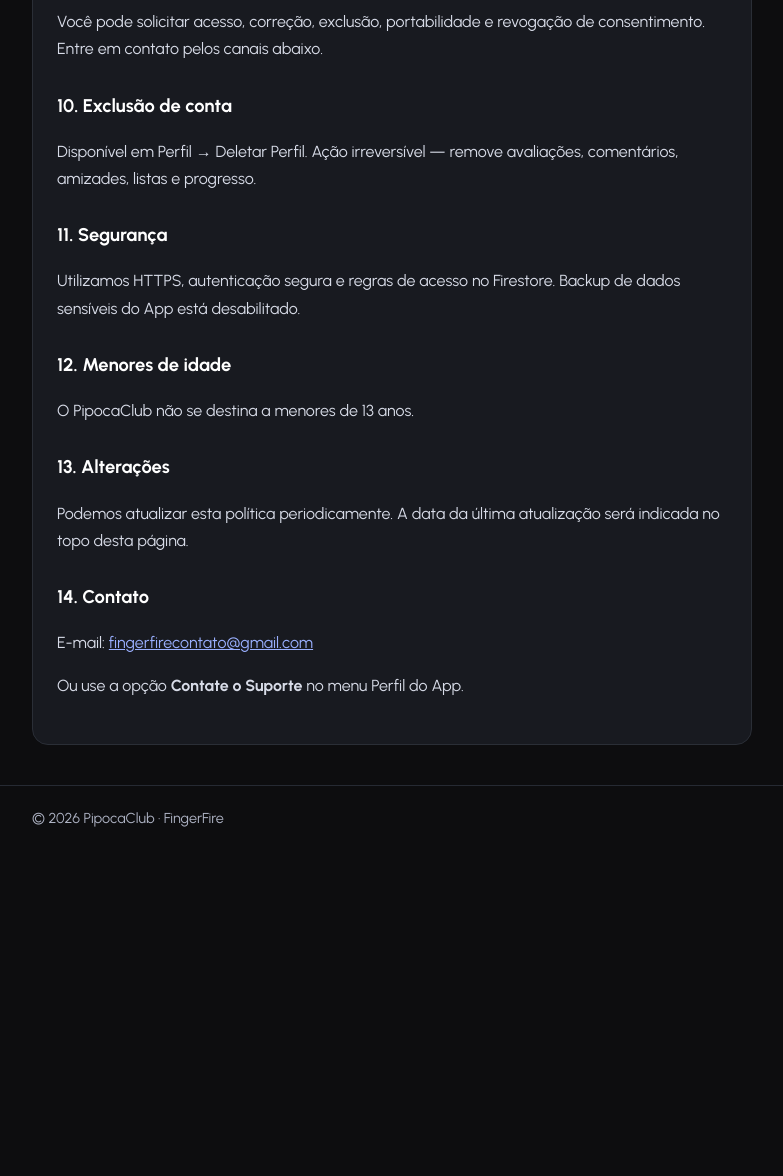
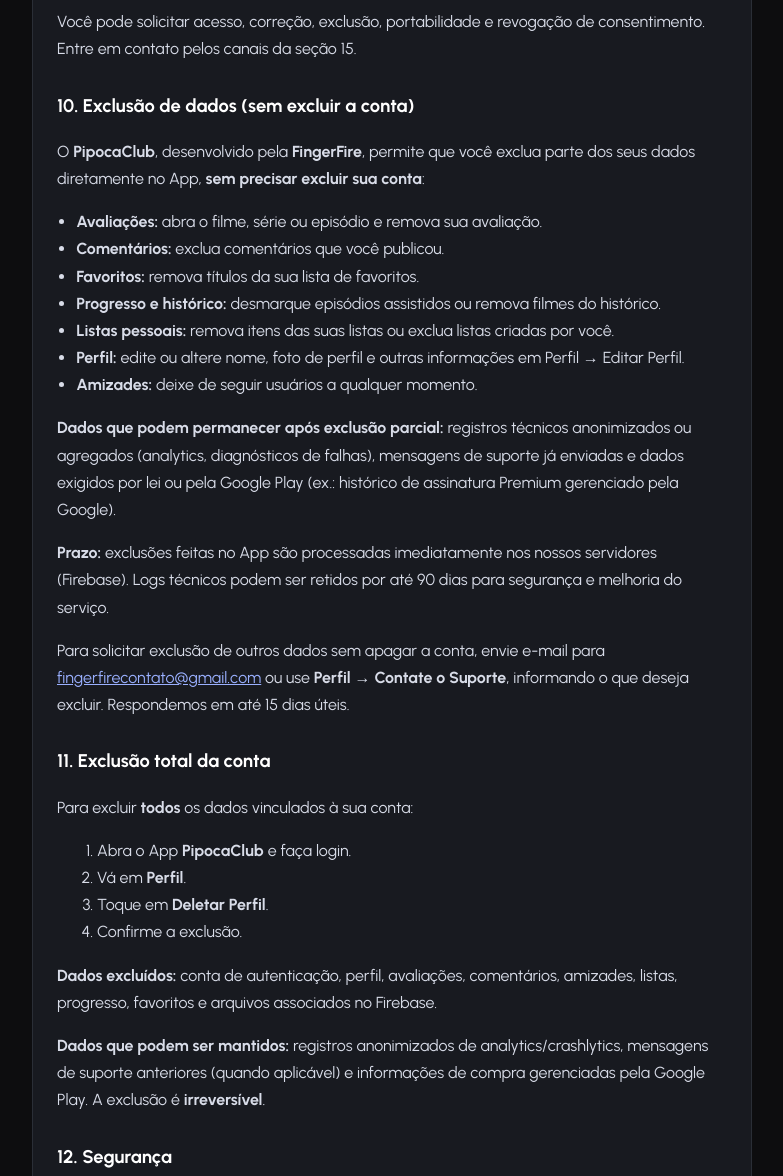
Before and after one commit to marlonsantini/PipocaClub-Web, a plain HTML site: page privacy-policy.html in a window 1280 px wide. Shown: the part 1800-2976 px from the top of the page, without its empty margins (248-1031 px from the left). Before the commit the page ends 2662 px from the top, so only its background shows below. Drawn offline with Linux system fonts and the light colour scheme.

Commit message:
docs: detalha exclusao parcial e total de dados na politica

```diff
--- a/privacy-policy.html
+++ b/privacy-policy.html
@@ -85,21 +85,44 @@
       <p>Dados em servidores Firebase e cache local no dispositivo. Mantemos os dados enquanto a conta estiver ativa ou conforme exigido por lei.</p>
 
       <h2>9. Seus direitos (LGPD)</h2>
-      <p>Você pode solicitar acesso, correção, exclusão, portabilidade e revogação de consentimento. Entre em contato pelos canais abaixo.</p>
+      <p>Você pode solicitar acesso, correção, exclusão, portabilidade e revogação de consentimento. Entre em contato pelos canais da seção 15.</p>
 
-      <h2>10. Exclusão de conta</h2>
-      <p>Disponível em Perfil → Deletar Perfil. Ação irreversível — remove avaliações, comentários, amizades, listas e progresso.</p>
+      <h2 id="exclusao-dados">10. Exclusão de dados (sem excluir a conta)</h2>
+      <p>O <strong>PipocaClub</strong>, desenvolvido pela <strong>FingerFire</strong>, permite que você exclua parte dos seus dados diretamente no App, <strong>sem precisar excluir sua conta</strong>:</p>
+      <ul>
+        <li><strong>Avaliações:</strong> abra o filme, série ou episódio e remova sua avaliação.</li>
+        <li><strong>Comentários:</strong> exclua comentários que você publicou.</li>
+        <li><strong>Favoritos:</strong> remova títulos da sua lista de favoritos.</li>
+        <li><strong>Progresso e histórico:</strong> desmarque episódios assistidos ou remova filmes do histórico.</li>
+        <li><strong>Listas pessoais:</strong> remova itens das suas listas ou exclua listas criadas por você.</li>
+        <li><strong>Perfil:</strong> edite ou altere nome, foto de perfil e outras informações em Perfil → Editar Perfil.</li>
+        <li><strong>Amizades:</strong> deixe de seguir usuários a qualquer momento.</li>
+      </ul>
+      <p><strong>Dados que podem permanecer após exclusão parcial:</strong> registros técnicos anonimizados ou agregados (analytics, diagnósticos de falhas), mensagens de suporte já enviadas e dados exigidos por lei ou pela Google Play (ex.: histórico de assinatura Premium gerenciado pela Google).</p>
+      <p><strong>Prazo:</strong> exclusões feitas no App são processadas imediatamente nos nossos servidores (Firebase). Logs técnicos podem ser retidos por até 90 dias para segurança e melhoria do serviço.</p>
+      <p>Para solicitar exclusão de outros dados sem apagar a conta, envie e-mail para <a href="mailto:fingerfirecontato@gmail.com">fingerfirecontato@gmail.com</a> ou use <strong>Perfil → Contate o Suporte</strong>, informando o que deseja excluir. Respondemos em até 15 dias úteis.</p>
 
-      <h2>11. Segurança</h2>
+      <h2 id="exclusao-conta">11. Exclusão total da conta</h2>
+      <p>Para excluir <strong>todos</strong> os dados vinculados à sua conta:</p>
+      <ol>
+        <li>Abra o App <strong>PipocaClub</strong> e faça login.</li>
+        <li>Vá em <strong>Perfil</strong>.</li>
+        <li>Toque em <strong>Deletar Perfil</strong>.</li>
+        <li>Confirme a exclusão.</li>
+      </ol>
+      <p><strong>Dados excluídos:</strong> conta de autenticação, perfil, avaliações, comentários, amizades, listas, progresso, favoritos e arquivos associados no Firebase.</p>
+      <p><strong>Dados que podem ser mantidos:</strong> registros anonimizados de analytics/crashlytics, mensagens de suporte anteriores (quando aplicável) e informações de compra gerenciadas pela Google Play. A exclusão é <strong>irreversível</strong>.</p>
+
+      <h2>12. Segurança</h2>
       <p>Utilizamos HTTPS, autenticação segura e regras de acesso no Firestore. Backup de dados sensíveis do App está desabilitado.</p>
 
-      <h2>12. Menores de idade</h2>
+      <h2>13. Menores de idade</h2>
       <p>O PipocaClub não se destina a menores de 13 anos.</p>
 
-      <h2>13. Alterações</h2>
+      <h2>14. Alterações</h2>
       <p>Podemos atualizar esta política periodicamente. A data da última atualização será indicada no topo desta página.</p>
 
-      <h2>14. Contato</h2>
+      <h2>15. Contato</h2>
       <p>E-mail: <a href="mailto:fingerfirecontato@gmail.com">fingerfirecontato@gmail.com</a></p>
       <p>Ou use a opção <strong>Contate o Suporte</strong> no menu Perfil do App.</p>
     </article>
```
